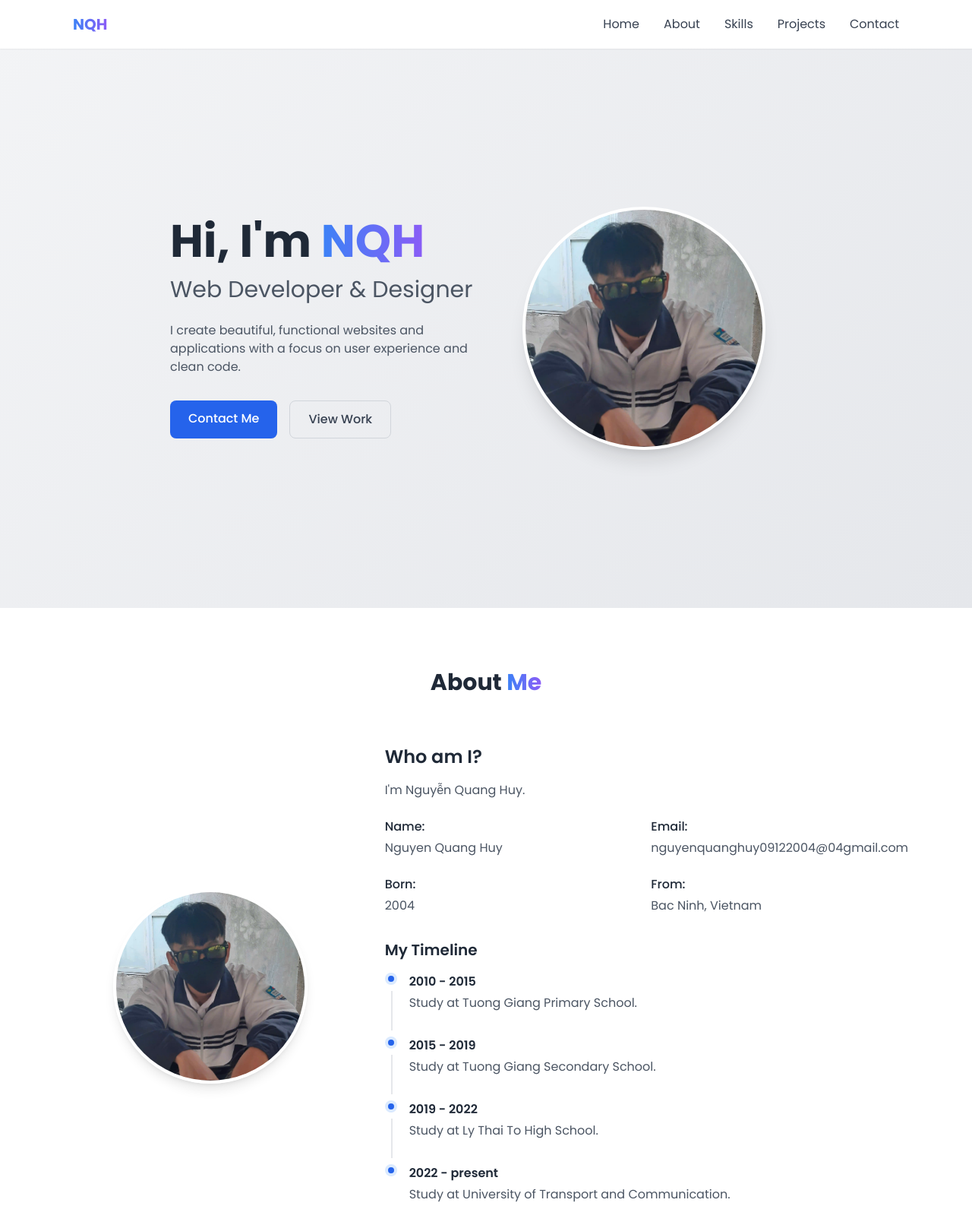
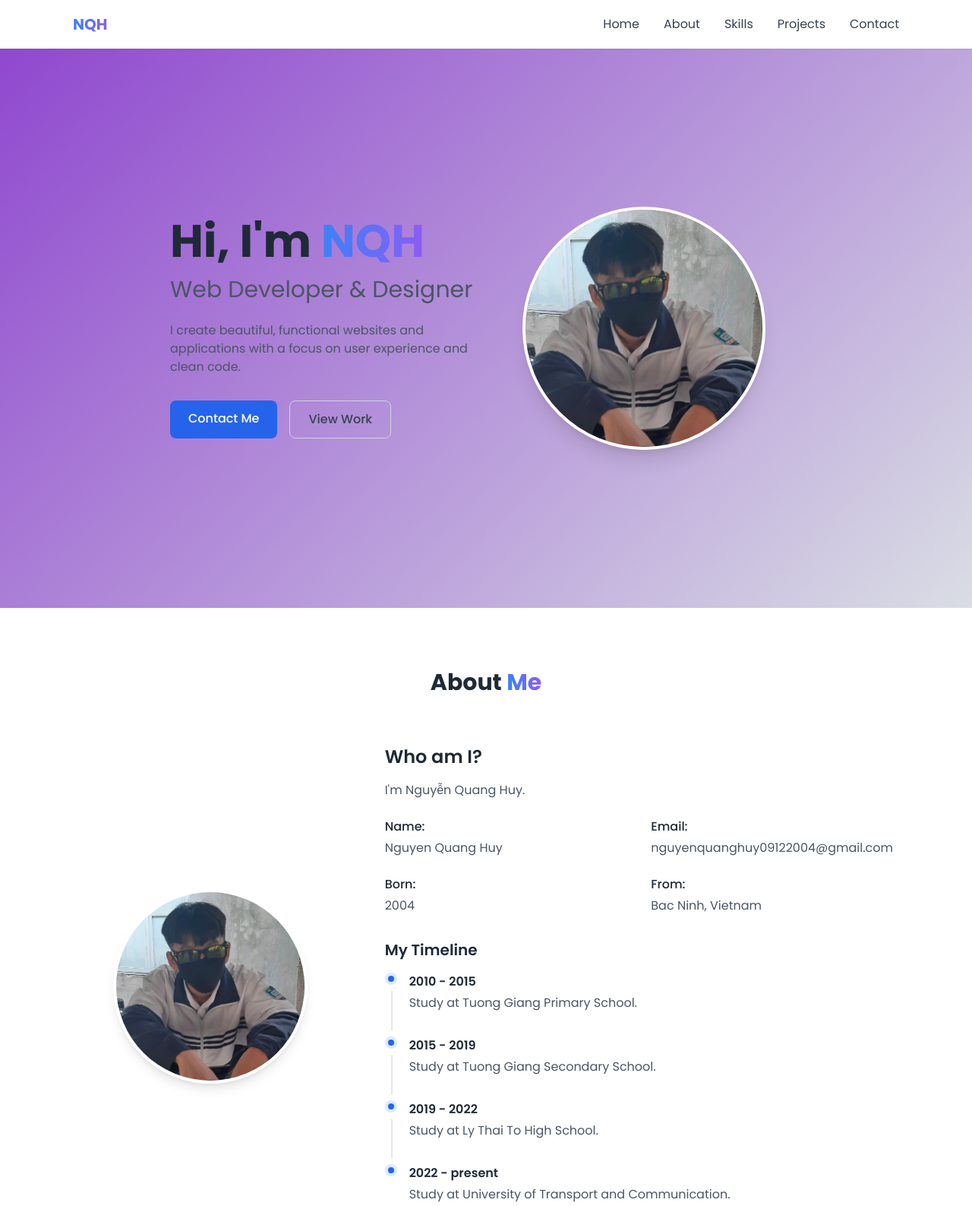
Before and after one commit to nqh19239/NQH19239, a plain HTML site: page index.html in a window 1280 px wide. Shown: the top 1587 px of the page at 76% size. Drawn offline with nearby package versions, Linux system fonts and the light colour scheme.

Commit message:
upload code

```diff
--- a/index.html
+++ b/index.html
@@ -22,7 +22,7 @@
         }
 
         .hero-bg {
-            background: linear-gradient(135deg, #f3f4f6 0%, #e5e7eb 100%);
+            background: linear-gradient(135deg, #8d43ce 0%, #d9dde4 100%);
         }
 
         .project-card:hover {
@@ -123,7 +123,7 @@
                         </div>
                         <div>
                             <p class="font-medium mb-1">Email:</p>
-                            <p class="text-gray-600">nguyenquanghuy09122004@04gmail.com</p>
+                            <p class="text-gray-600">nguyenquanghuy09122004@gmail.com</p>
                         </div>
                         <div>
                             <p class="font-medium mb-1">Born: </p>
@@ -433,7 +433,7 @@
                                 </div>
                                 <div>
                                     <h4 class="font-medium">Email</h4>
-                                    <p class="text-gray-600">nguyenquanghuy09122004@04gmail.com</p>
+                                    <p class="text-gray-600">nguyenquanghuy09122004@gmail.com</p>
                                 </div>
                             </div>
 
```
